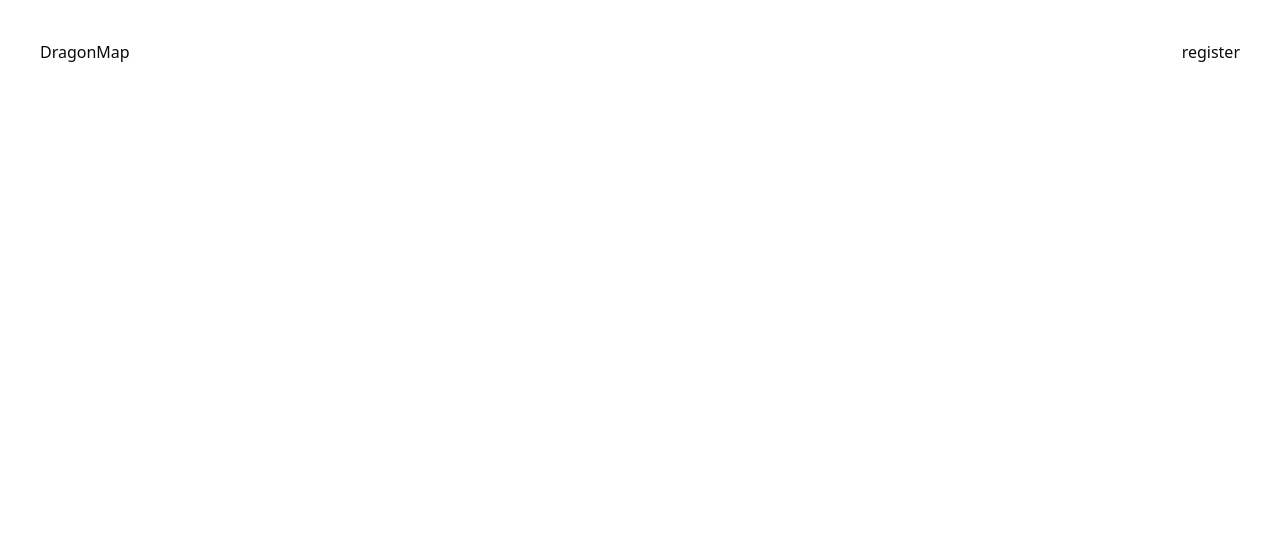
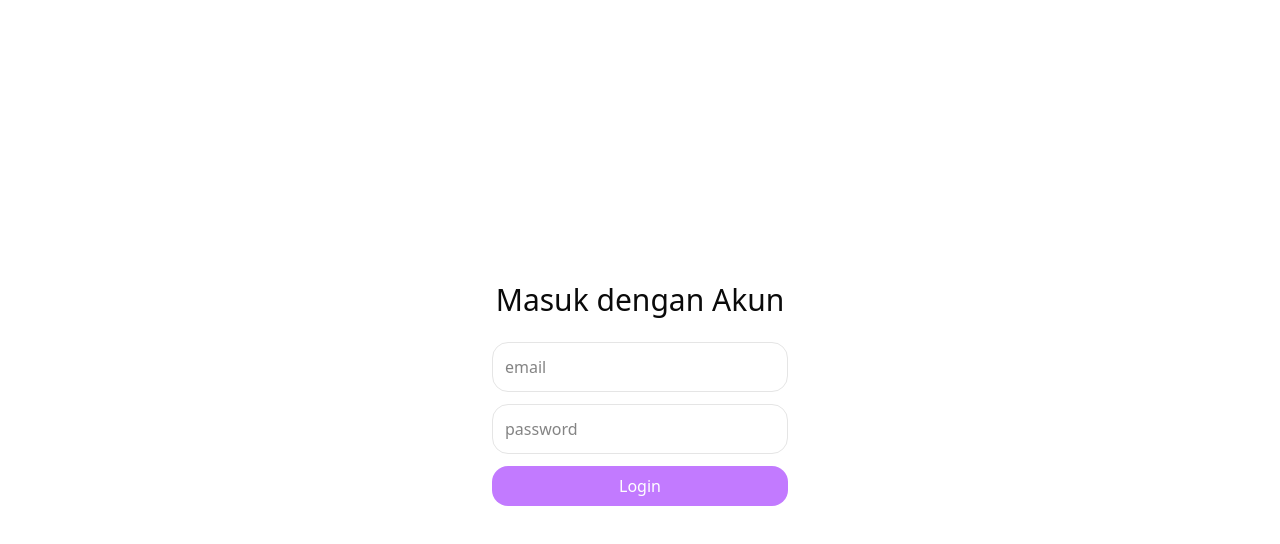
Before and after one commit to Shuu-cc/Story-app, a Next.js app: page /auth/login in a window 1280 px wide. Shown: the top 544 px of the page. Built offline with nearby package versions, Linux system fonts and the light colour scheme.

Commit message:
login regis done

```diff
--- a/src/app/auth/login/page.jsx
+++ b/src/app/auth/login/page.jsx
@@ -1,11 +1,62 @@
-import React from 'react'
+"use client";
+
+import { useRouter } from "next/navigation";
+import React, { useState } from "react";
 
 const LoginPages = () => {
+  const [isLoading, setIsLoading] = useState(false);
+  const [isError, setIsError] = useState(false);
+  const { push } = useRouter();
+  const [error, setError] = useState("");
+
+  const handlelogin = async (e) => {
+    e.preventDefault();
+    let email = e.target.email.value;
+    let password = e.target.password.value;
+
+    try {
+      const res = await fetch("https://story-api.dicoding.dev/v1/login", {
+        method: "POST",
+        headers: {
+          "content-type": "application/json",
+        },
+        body: JSON.stringify({
+          email: email,
+          password: password,
+        }),
+      });
+
+      const responData = await res.json();
+      if (res.ok) {
+        const token = responData.loginResult.token;
+        const name = responData.loginResult.name;
+        const userID = responData.loginResult.userId;
+
+        localStorage.setItem("token", token);
+        localStorage.setItem("name", name);
+        localStorage.setItem("userID", userID);
+
+        push("/");
+      } else {
+        setError(responData.message);
+      }
+    } catch (error) {
+      alert(error);
+    }
+  };
+
   return (
-    <div>
+    <div className="flex justify-center items-center gap-3  w-full h-screen flex-col">
+      <h1 className="text-3xl">Masuk dengan Akun</h1>
+      <form className="flex flex-col p-3 w-full md:w-1/4 gap-3" onSubmit={handlelogin}>
+        <input type="email" className="p-3 border rounded-2xl" required placeholder="email" name="email" />
+        <input type="password" className="p-3 border rounded-2xl" required placeholder="password" name="password" />
+        <button type="submit" className="p-2 rounded-2xl text-white bg-purple-400 pointer-coarse:">
+          Login
+        </button>
+      </form>
+    </div>
+  );
+};
 
-    </div>
-  )
-}
-
-export default LoginPages
+export default LoginPages;
--- a/src/app/auth/register/page.jsx
+++ b/src/app/auth/register/page.jsx
@@ -10,6 +10,14 @@ const RegsterPages = () => {
   const [isError, setIsError] = useState(false);
   const { push } = useRouter();
   const [error, setError] = useState("");
+
+  const handleError = (error) => {
+    if (error.length < 8 || error === "") {
+      setError("Password must be at least 8 characters");
+    }else{
+      setError("");
+    }
+  };
 
   const handleRegister = async (e) => {
     e.preventDefault();
@@ -36,7 +44,7 @@ const RegsterPages = () => {
       });
 
       if (res.status === 201) {
-        push("/");
+        push("/auth/login");
       } else {
         setError(res.message);
       }
@@ -46,14 +54,16 @@ const RegsterPages = () => {
   };
 
   return (
-    <div className="flex justify-center items-center w-full">
-      {isError && <p className="text-red-500">{error}</p>}
+    <div className="flex justify-center items-center w-full h-screen flex-col border-2">
+      {/* {isError && <p className="text-red-500">{error}</p>} */}
+      <h1 className="text-3xl">Daftarkan Akunmu</h1>
+      <p className="text-red-500">{error}</p>
       <form className="flex flex-col p-3 w-1/4 gap-3" onSubmit={handleRegister}>
-        <input type="text" required placeholder="username" name="name" />
-        <input type="email" required placeholder="email" name="email" />
+        <input type="text" className="p-3 border rounded-2xl" required placeholder="username" name="name" />
+        <input type="email" className="p-3 border rounded-2xl" required placeholder="email" name="email" />
 
-        <input type="password" required placeholder="password" name="password" />
-        <button type="submit" className="p-2 rounded-2xl text-white bg-purple-400 pointer-coarse:">
+        <input type="password" onChange={(e) => handleError(e.target.value)} className="p-3 border rounded-2xl" required placeholder="password" name="password" />
+        <button type="submit" className="p-3 rounded-2xl text-white bg-purple-400 ">
           Register
         </button>
       </form>
--- a/src/app/component/Navbar.jsx
+++ b/src/app/component/Navbar.jsx
@@ -4,10 +4,28 @@ import Link from "next/link";
 import React from "react";
 
 const Navbar = () => {
+  const name = localStorage.getItem("name");
+
+  const handleLogout = (e) => {
+    e.preventDefault();
+    localStorage.clear();
+  };
+
   return (
     <div className="flex p-10 justify-between">
-      <h1>DragonMap</h1>
-      <Link href={"/auth/register"} className="btn btn-primary">register</Link>
+      <h1 className="text-green-400 font-semibold text-2xl">Story API</h1>
+      {name ? (
+        <div className="flex items-center gap-3">
+          <p className="text-xl">{name}</p>
+          <Link href="/auth/logout" onClick={handleLogout} className="px-4 py-2 bg-green-400 text-white">
+            keluar
+          </Link>
+        </div>
+      ) : (
+        <Link href={"/auth/register"} className="px-4 py-2 bg-green-400 text-white ">
+          Daftar / Masuk
+        </Link>
+      )}
     </div>
   );
 };
--- /dev/null
+++ b/src/app/component/NavbarClient.jsx
@@ -0,0 +1,13 @@
+"use client";
+
+import { usePathname } from "next/navigation";
+import React from "react";
+import Navbar from "./Navbar";
+
+const NavbarClient = () => {
+  const path = usePathname();
+  const disablepath = ["/auth/login", "/auth/register"];
+  return <div>{disablepath.includes(path) ? null : <Navbar />}</div>;
+};
+
+export default NavbarClient;
--- a/src/app/layout.jsx
+++ b/src/app/layout.jsx
@@ -1,7 +1,7 @@
 import { Geist, Geist_Mono } from "next/font/google";
 import "./globals.css";
 import Navbar from "./component/Navbar";
-
+import NavbarClient from "./component/NavbarClient";
 
 const geistSans = Geist({
   variable: "--font-geist-sans",
@@ -21,11 +21,8 @@ export const metadata = {
 export default function RootLayout({ children }) {
   return (
     <html lang="en">
-      <body
-        className={`${geistSans.variable} ${geistMono.variable} antialiased`}
-        suppressHydrationWarning ={true}
-      >
-        <Navbar/>
+      <body className={`${geistSans.variable} ${geistMono.variable} antialiased`} suppressHydrationWarning={true}>
+        <NavbarClient />
         {children}
       </body>
     </html>
```
